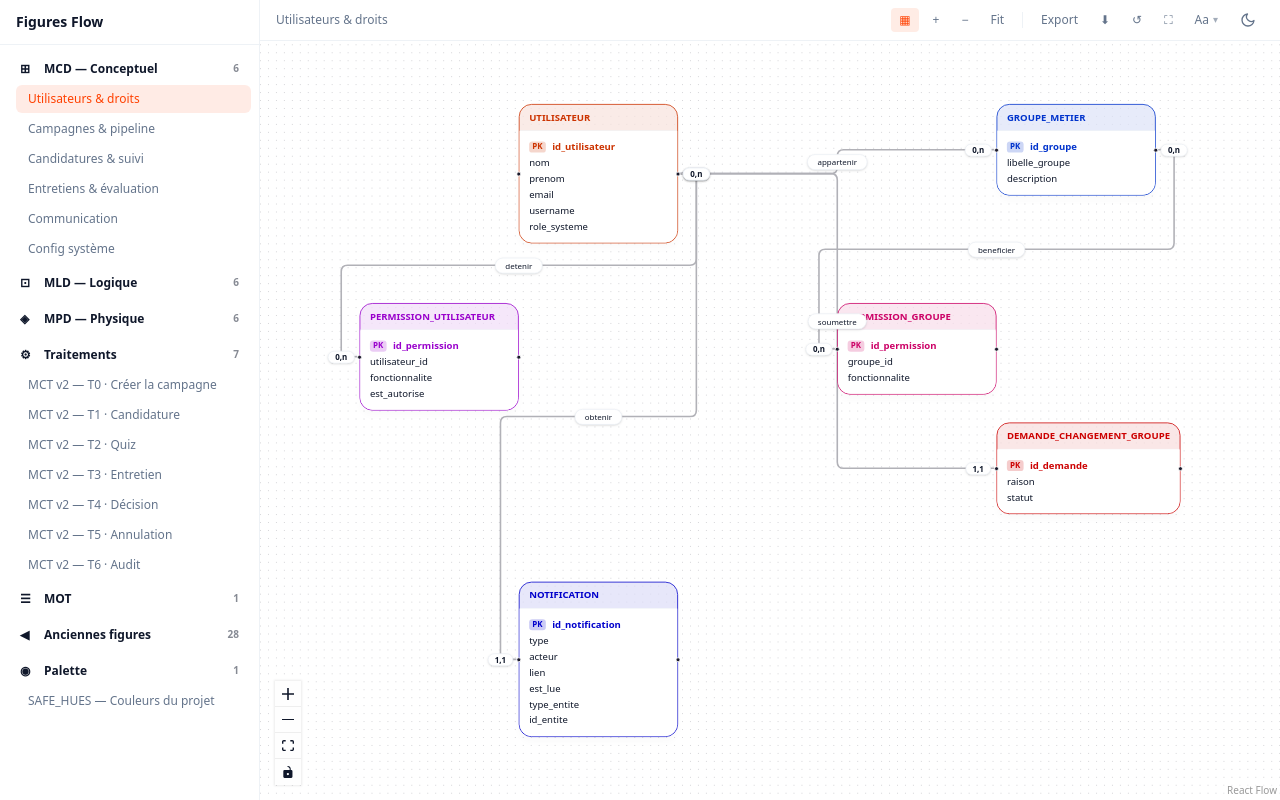
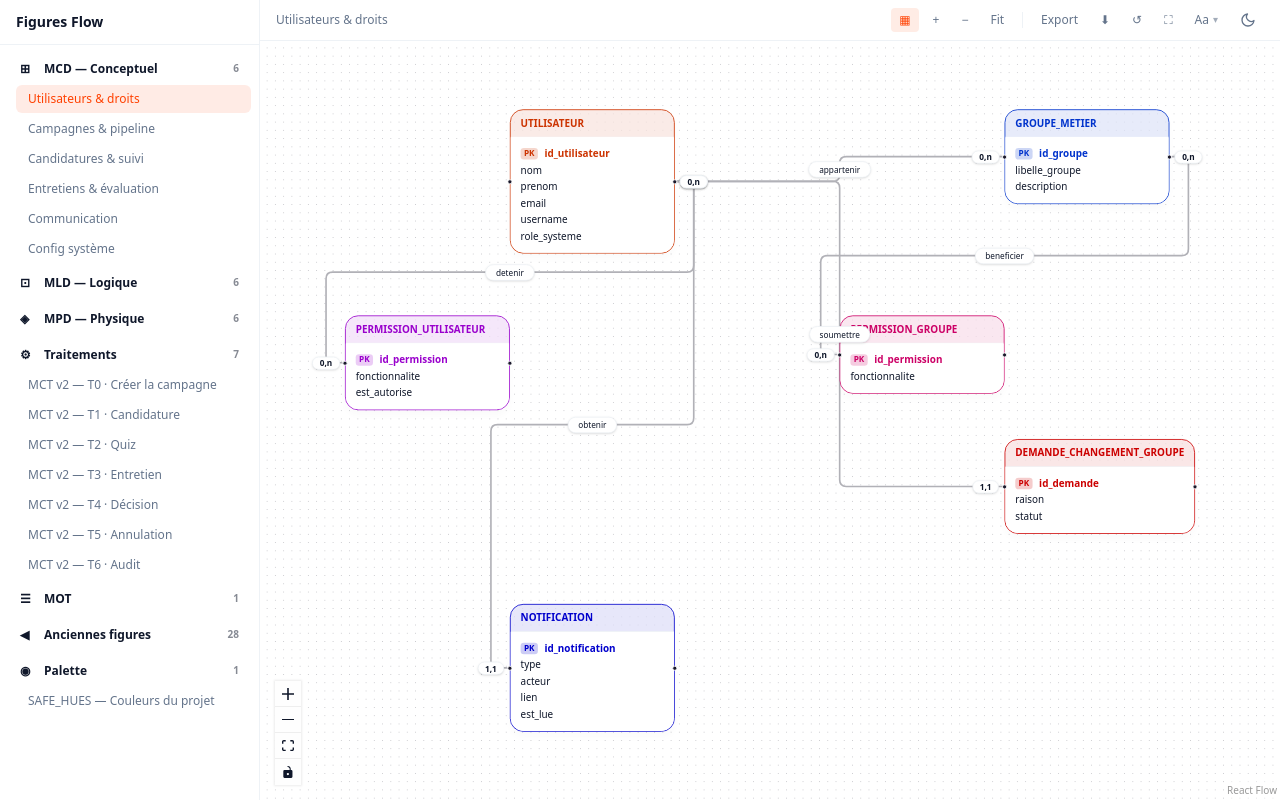
Before and after one commit to doucie/synelia_quizapp, a React (Vite) app in the folder z_mémoire/figures_flow/: page / in a window 1280 px wide. Built offline with nearby package versions, Linux system fonts and the light colour scheme; a web font is replaced by a local one.

Commit message:
fix(mcd): remove pseudo-FK and polymorphic attributes
- NOTIFICATION: remove type_entite and id_entite (polymorphic references)
- PERMISSION_GROUPE: remove groupe_id (redundant with association)
- PERMISSION_UTILISATEUR: remove utilisateur_id (redundant with association)

```diff
--- a/z_mémoire/figures_flow/src/diagrams/nouveau/mcd/utilisateurs_droits.ts
+++ b/z_mémoire/figures_flow/src/diagrams/nouveau/mcd/utilisateurs_droits.ts
@@ -46,7 +46,6 @@ export const utilisateursDroits: DiagramDefinition = {
         variant: 'mcd',
         attributes: [
           { name: 'id_permission', isPK: true },
-          { name: 'groupe_id' },
           { name: 'fonctionnalite' },
         ],
       },
@@ -60,7 +59,6 @@ export const utilisateursDroits: DiagramDefinition = {
         variant: 'mcd',
         attributes: [
           { name: 'id_permission', isPK: true },
-          { name: 'utilisateur_id' },
           { name: 'fonctionnalite' },
           { name: 'est_autorise' },
         ],
@@ -93,8 +91,6 @@ export const utilisateursDroits: DiagramDefinition = {
           { name: 'acteur' },
           { name: 'lien' },
           { name: 'est_lue' },
-          { name: 'type_entite' },
-          { name: 'id_entite' },
         ],
       },
     },
```
